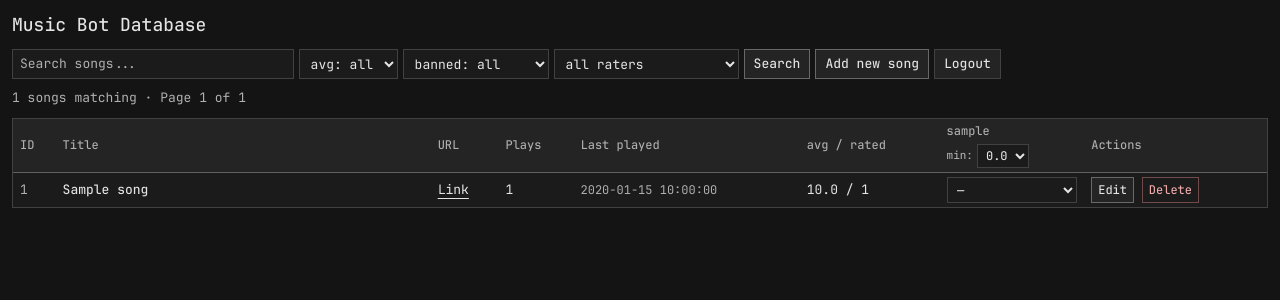
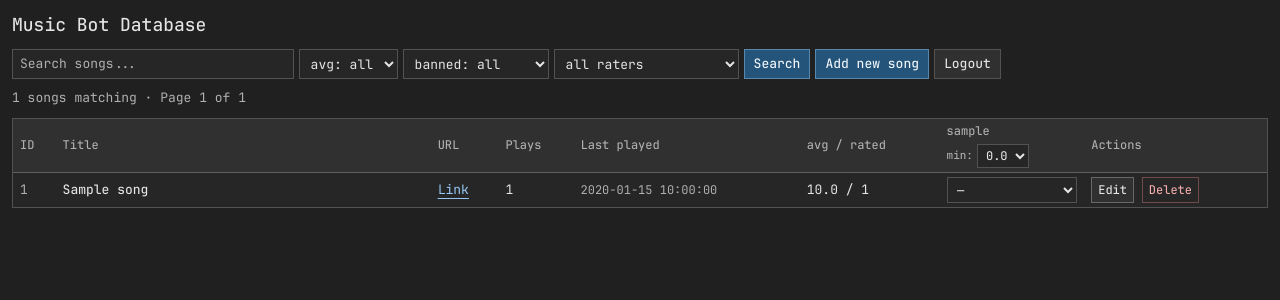
Before and after one commit to haaakez/musicbot-db, a Flask app: page / in a window 1280 px wide. Shown: the top 300 px of the page. Run offline with Flask 3, Linux system fonts and the light colour scheme; the visitor is signed in with stand-in values (Sample User, id 1); tables that the repository leaves empty hold one stand-in row (values such as "Sample post").

Commit message:
Use neutral gray surfaces with blue reserved for dashboard actions
Lighten the gray background and table surfaces, and use a restricted blue accent for links, primary buttons and keyboard focus. Keep vetoes red and preserve compact spacing and square corners.

```diff
--- a/static/dashboard.css
+++ b/static/dashboard.css
@@ -14,14 +14,18 @@
 }
 :root {
   color-scheme: dark;
-  --background: #141414;
-  --surface: #1b1b1b;
-  --raised: #242424;
-  --hover: #2c2c2c;
-  --border: #414141;
+  --background: #202020;
+  --surface: #262626;
+  --raised: #303030;
+  --hover: #383838;
+  --border: #525252;
   --text: #e5e5e5;
   --muted: #b0b0b0;
   --danger: #f0aaaa;
+  --accent: #96c7f2;
+  --accent-hover: #c1e0ff;
+  --primary: #24547a;
+  --primary-hover: #2d648e;
 }
 * { box-sizing: border-box; animation: none !important; transition: none !important; scroll-behavior: auto !important; }
 body {
@@ -35,8 +39,8 @@ body {
 body.dashboard { padding: 12px; }
 h1 { margin: 0 0 12px; font-size: 18px; line-height: 1.4; font-weight: 500; letter-spacing: normal; }
 p { margin: 10px 0; }
-a { color: var(--text); text-underline-offset: 4px; }
-a:hover { color: #fff; }
+a { color: var(--accent); text-underline-offset: 4px; }
+a:hover { color: var(--accent-hover); }
 input, select, button { font: inherit; }
 input, select {
   min-height: 30px;
@@ -63,14 +67,24 @@ button, a.button {
   cursor: pointer;
 }
 button:hover, a.button:hover { background: #363636; color: #fff; border-color: #909090; }
+/* Blue identifies primary actions; utility buttons remain neutral. */
+.toolbar button[type=submit], .toolbar > a.button:not(.secondary), .card button, .page button {
+  background: var(--primary);
+  border-color: #5887ad;
+  color: #f2f7fc;
+}
+.toolbar button[type=submit]:hover, .toolbar > a.button:not(.secondary):hover, .card button:hover, .page button:hover {
+  background: var(--primary-hover);
+  border-color: var(--accent);
+}
 a.button.secondary {
   background: var(--raised);
   border-color: var(--border);
   color: var(--text);
 }
 a.button.secondary:hover { background: var(--hover); }
-:where(a, button, input, select):focus-visible { outline: 2px solid #eee; outline-offset: 1px; }
-::selection { background: #d5d5d5; color: #111; }
+:where(a, button, input, select):focus-visible { outline: 2px solid var(--accent); outline-offset: 1px; }
+::selection { background: var(--accent); color: #171717; }
 .toolbar, .toolbar form { display: flex; flex-wrap: wrap; align-items: center; gap: 5px; }
 .toolbar { margin-bottom: 10px; }
 .toolbar form { margin: 0; }
@@ -90,8 +104,8 @@ th {
   font-size: 12px;
   font-weight: 500;
 }
-td { background: var(--surface); border-bottom: 1px solid #303030; font-size: 13px; }
-tr:nth-child(even) td { background: #1f1f1f; }
+td { background: var(--surface); border-bottom: 1px solid #414141; font-size: 13px; }
+tr:nth-child(even) td { background: #2a2a2a; }
 tbody tr:hover td, tbody tr:focus-within td { background: var(--hover); }
 tbody tr:last-child td { border-bottom: 0; }
 td:first-child { color: var(--muted); }
```
